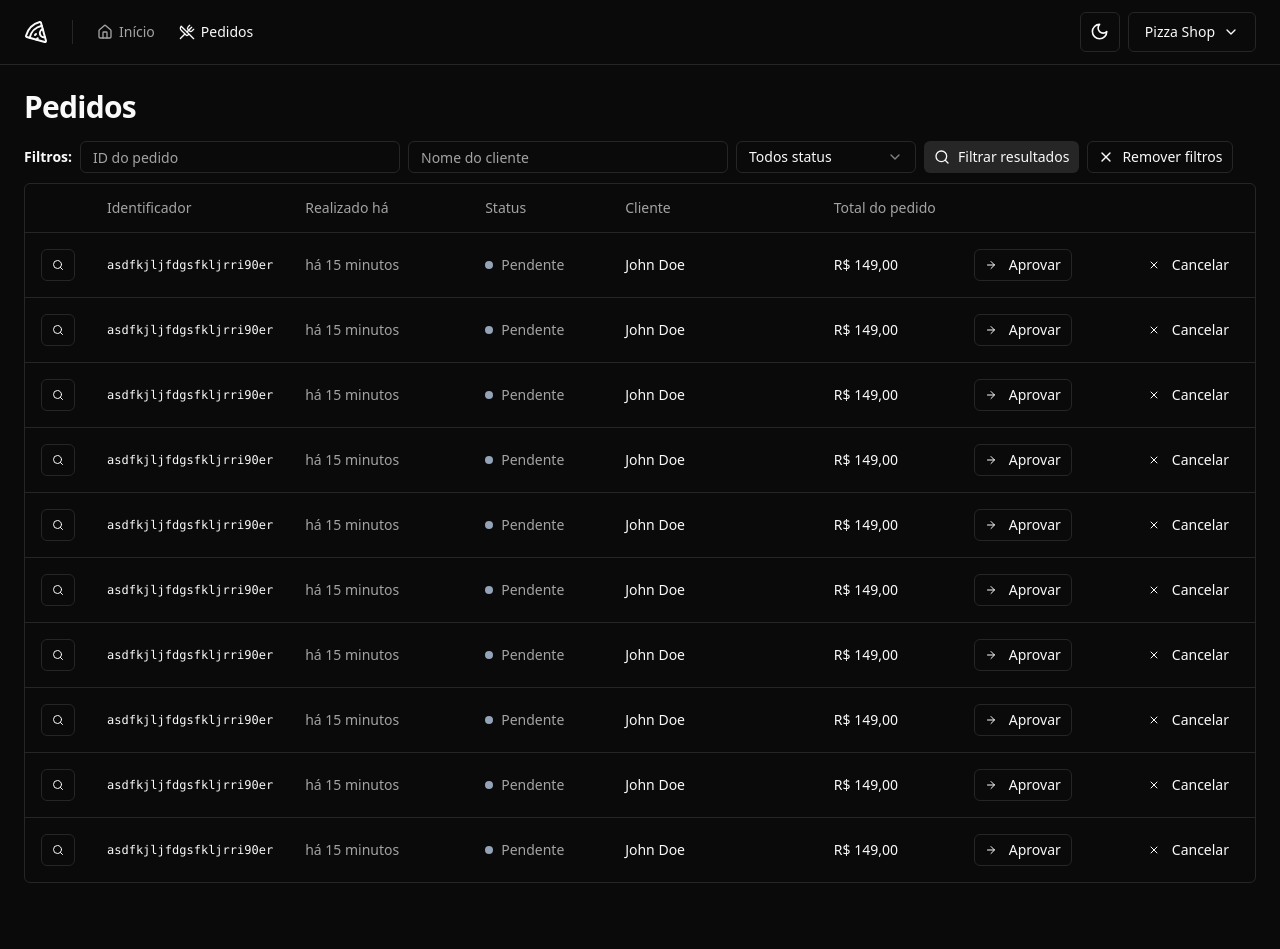
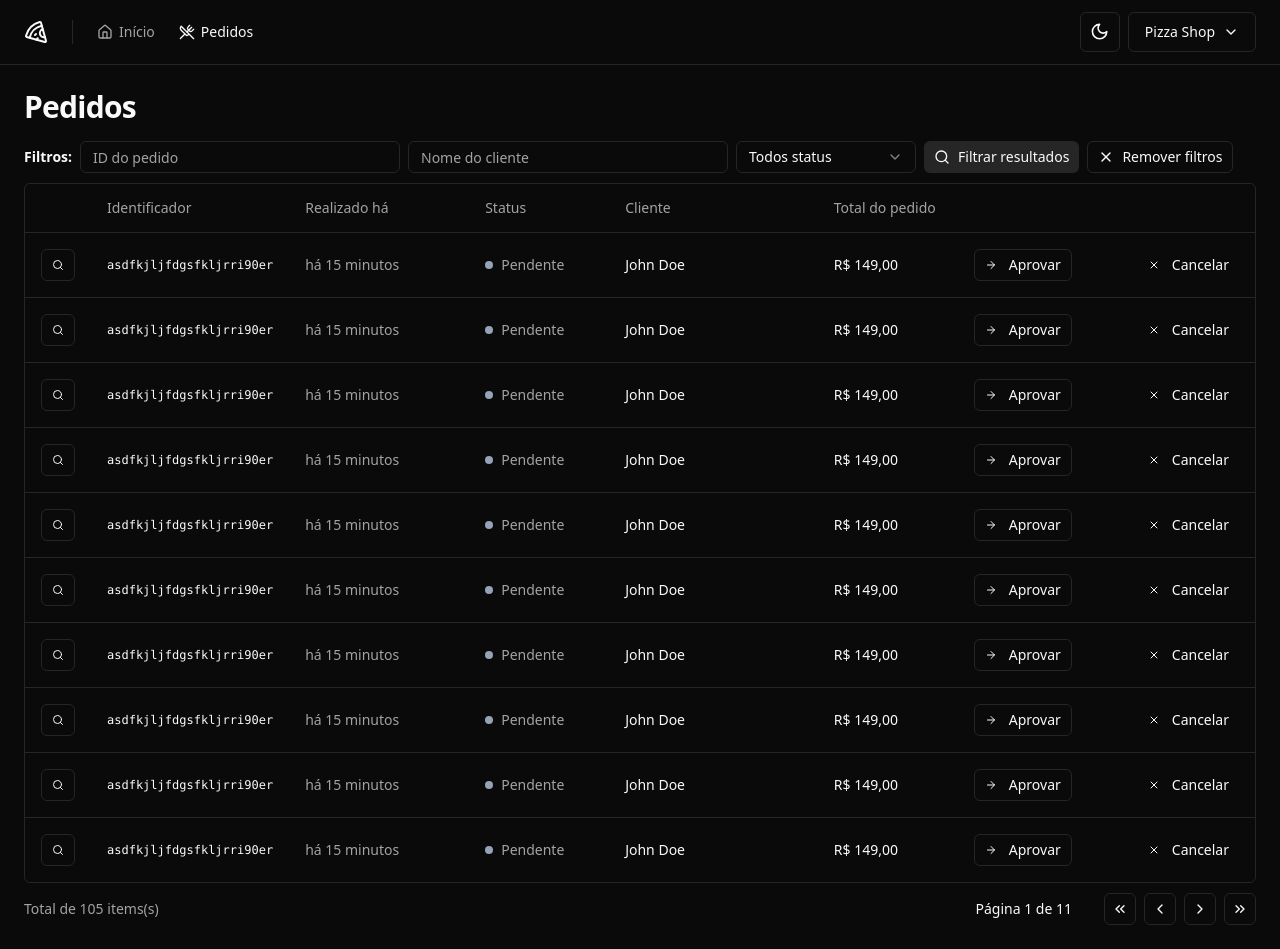
Before and after one commit to davi1985/pizza-show-web, a React (Vite) app: page /orders in a window 1280 px wide. Before the commit the page ends 907 px from the top, so only its background shows below. Built offline with nearby package versions, Linux system fonts and the light colour scheme.

Commit message:
pagination

```diff
--- /dev/null
+++ b/src/components/pagination.tsx
@@ -0,0 +1,58 @@
+import {
+  ChevronLeft,
+  ChevronRight,
+  ChevronsLeft,
+  ChevronsRight,
+} from 'lucide-react'
+
+import { Button } from './ui/button'
+
+type PaginationProps = {
+  pageIndex: number
+  totalCount: number
+  perPage: number
+}
+
+export const Pagination = ({
+  pageIndex,
+  totalCount,
+  perPage,
+}: PaginationProps) => {
+  const pages = Math.ceil(totalCount / perPage) || 1
+
+  return (
+    <div className="flex items-center justify-between">
+      <span className="text-sm text-muted-foreground">
+        Total de {totalCount} items(s)
+      </span>
+
+      <div className="flex items-center gap-6 lg:gap-8">
+        <div className="text-sm font-medium">
+          Página {pageIndex + 1} de {pages}
+        </div>
+
+        <div className="flex items-center gap-2">
+          <Button variant="outline" className="h-8 w-8 p-0">
+            <ChevronsLeft className="h-4 w-4" />
+            <span className="sr-only">Primeira página</span>
+          </Button>
+
+          <Button variant="outline" className="h-8 w-8 p-0">
+            <ChevronLeft className="h-4 w-4" />
+            <span className="sr-only">Página anterior</span>
+          </Button>
+
+          <Button variant="outline" className="h-8 w-8 p-0">
+            <ChevronRight className="h-4 w-4" />
+            <span className="sr-only">Próxima página</span>
+          </Button>
+
+          <Button variant="outline" className="h-8 w-8 p-0">
+            <ChevronsRight className="h-4 w-4" />
+            <span className="sr-only">Última página</span>
+          </Button>
+        </div>
+      </div>
+    </div>
+  )
+}
--- a/src/pages/app/orders/orders.tsx
+++ b/src/pages/app/orders/orders.tsx
@@ -1,5 +1,6 @@
 import { Helmet } from 'react-helmet-async'
 
+import { Pagination } from '@/components/pagination'
 import {
   Table,
   TableBody,
@@ -43,6 +44,8 @@
             </TableBody>
           </Table>
         </div>
+
+        <Pagination pageIndex={0} perPage={10} totalCount={105} />
       </div>
     </div>
   </>
```
